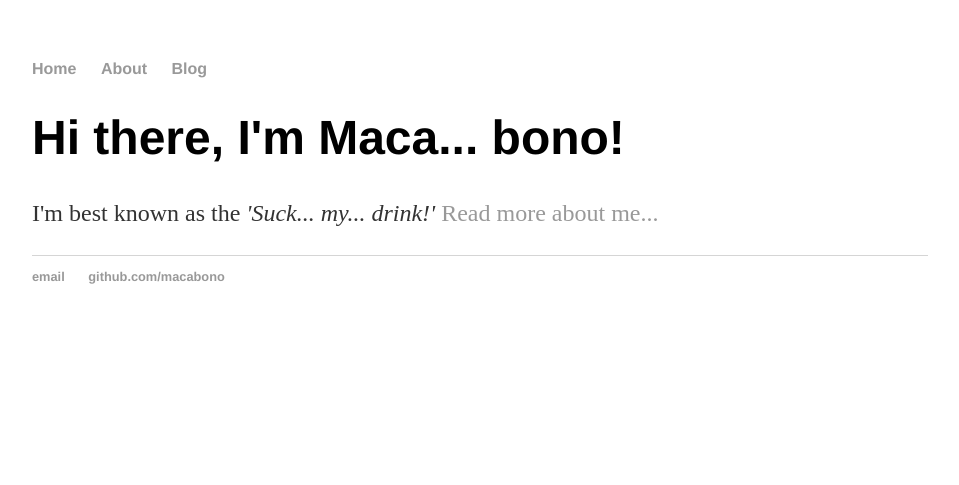
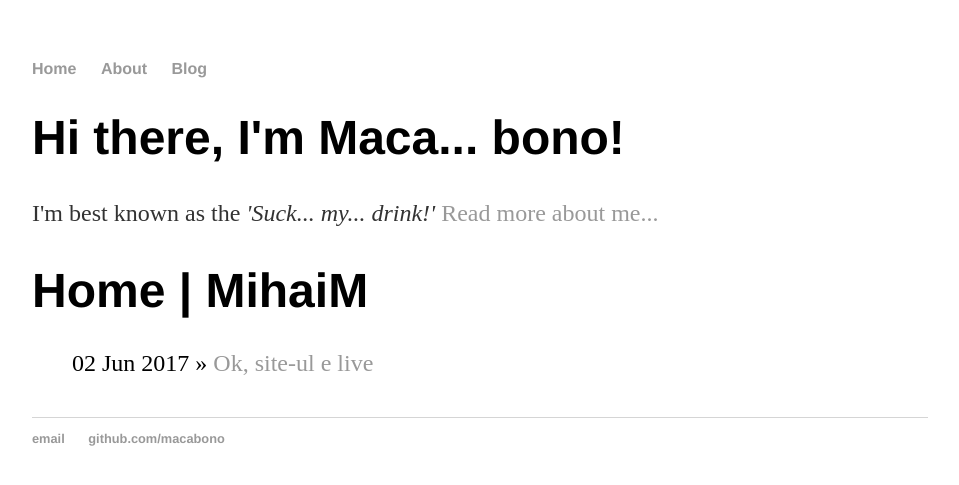
Before and after one commit to macabono/macabono.github.io, a Jekyll site: the page built from index.html, in a window 1280 px wide. Shown: the top 485 px of the page, without its empty margins (160-1119 px from the left). Built offline with Jekyll 4.4.1, drawn with Linux system fonts in a browser that asks for light colours.

Commit message:
Update index.html

```diff
--- a/index.html
+++ b/index.html
@@ -6,3 +6,13 @@ title: Home | MihaiM
 	<h1>Hi there, I'm Maca... bono!</h1>
 	<p>I'm best known as the  <em>'Suck... my... drink!'</em>  <a href="/about">Read more about me...</a></p>
 </div><!-- /.blurb -->
+
+<div>
+	<h1>{{ page.title }}</h1>
+	<ul class="posts">
+
+	  {% for post in site.posts %}
+	    <li><span>{{ post.date | date_to_string }}</span> » <a href="{{ post.url }}" title="{{ post.title }}">{{ post.title }}</a></li>
+	  {% endfor %}
+	</ul>
+</div>
```
